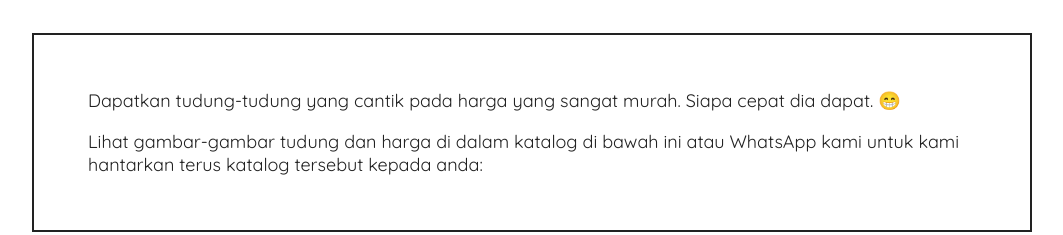
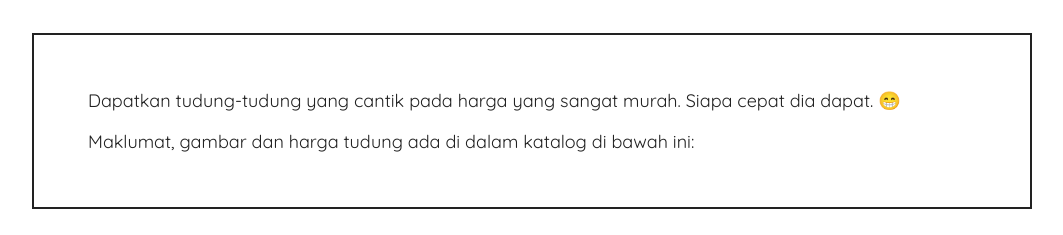
Before and after one commit to zulhilmisharifuddin/solehahsufi, a plain HTML site: page index.html in a window 1280 px wide. Shown: the part 827-1062 px from the top of the page, without its empty margins (108-1171 px from the left). Drawn offline with nearby package versions, Linux system fonts and the light colour scheme; no server answers.

Commit message:
body width

```diff
--- a/index.html
+++ b/index.html
@@ -60,7 +60,7 @@
 
     <div class="section">
         <p>Dapatkan tudung-tudung yang cantik pada harga yang sangat murah. Siapa cepat dia dapat. 😁</p>
-        <p>Lihat gambar-gambar tudung  dan harga di dalam katalog di bawah ini atau WhatsApp kami untuk kami hantarkan terus katalog tersebut kepada anda:</p>
+        <p>Maklumat, gambar dan harga tudung ada di dalam katalog di bawah ini:</p>
     </div>
 
     <!-- pdf clearance -->
@@ -191,8 +191,8 @@
 
     <a href="tudungplainhajar.html"><img src="/images/TB874.jpg" alt="" loading="lazy"></a>
 
-    <div class="section"><iframe src="https://www.facebook.com/plugins/post.php?href=https%3A%2F%2Fwww.facebook.com%2Fsolehahsufi%2Fposts%2Fpfbid0VC5S5YPrYGtTL9wy4KXoBjHX3xfv7qSXknKx7FLemDVjVBmWvYpmgqpWvwVdgNLgl&show_text=true&width=500" width="500" height="763" style="border:none;overflow:hidden" scrolling="no" frameborder="0" allowfullscreen="true" allow="autoplay; clipboard-write; encrypted-media; picture-in-picture; web-share"></iframe></div>
-
+    <div class="section">
+        <iframe src="https://www.facebook.com/plugins/post.php?href=https%3A%2F%2Fwww.facebook.com%2Fsolehahsufi%2Fposts%2Fpfbid0VC5S5YPrYGtTL9wy4KXoBjHX3xfv7qSXknKx7FLemDVjVBmWvYpmgqpWvwVdgNLgl&show_text=true&width=500" width="500" height="763" style="border:none;overflow:hidden" scrolling="no" frameborder="0" allowfullscreen="true" allow="autoplay; clipboard-write; encrypted-media; picture-in-picture; web-share"></iframe></div>
     <div class="section">
 
         <h3>TUDUNG PLAIN HAJAR XL & 2XL 💕</h3>
--- a/style.css
+++ b/style.css
@@ -14,12 +14,9 @@
 
 body {
     color: #222;
-    font-family: "Lora";
     font-family: "Quicksand";
-    /* font-family: "Urbanist"; */
     font-weight: 400;
     font-size: 18px;
-    width: 97vw;
     max-width: 1000px;
     margin-left: auto;
     margin-right: auto;
@@ -65,8 +62,8 @@ a:hover, div a:hover {
 }
 
 p {
-    margin-left: auto;
-    margin-right: auto;
+    /* margin-left: auto;
+    margin-right: auto; */
 }
 
 img {
@@ -78,7 +75,7 @@ img {
 
 iframe {
     display: block;
-    margin: 2em auto;
+    margin: auto;
 }
 
 #footer {
```
